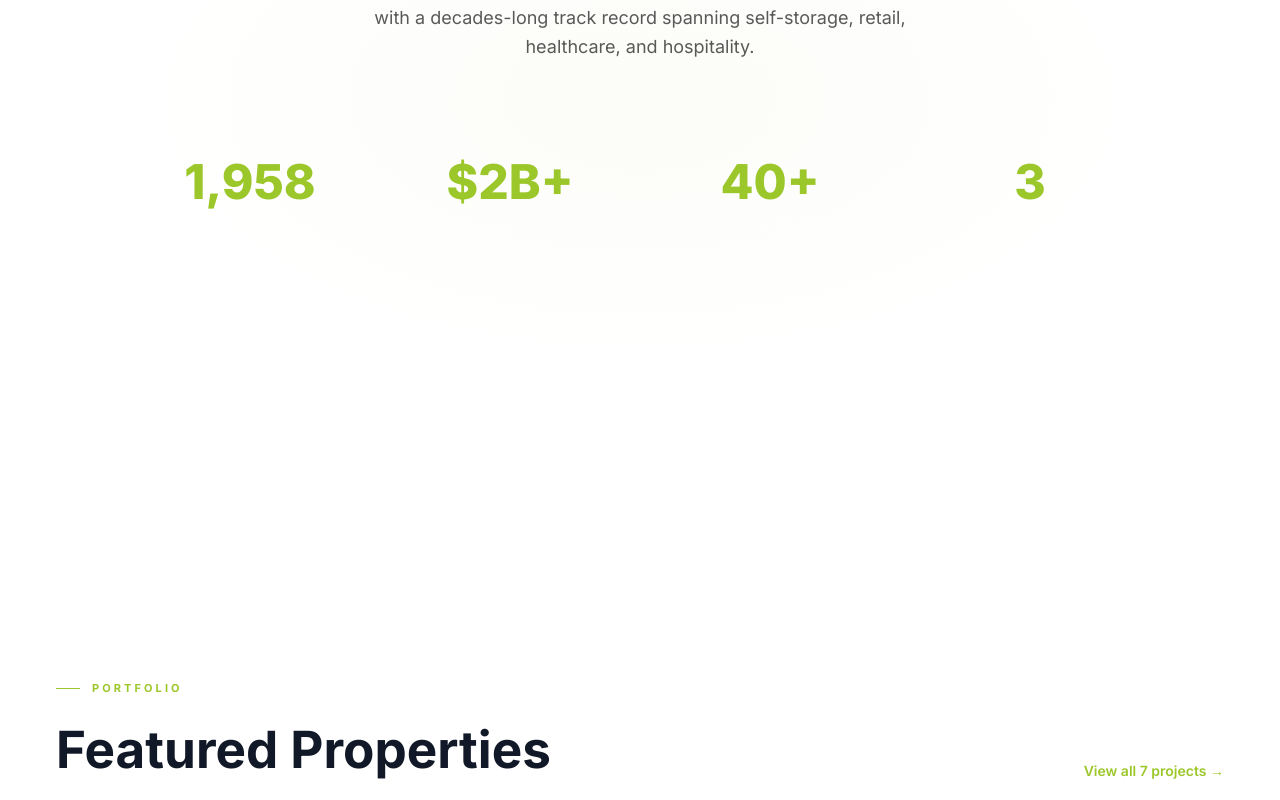
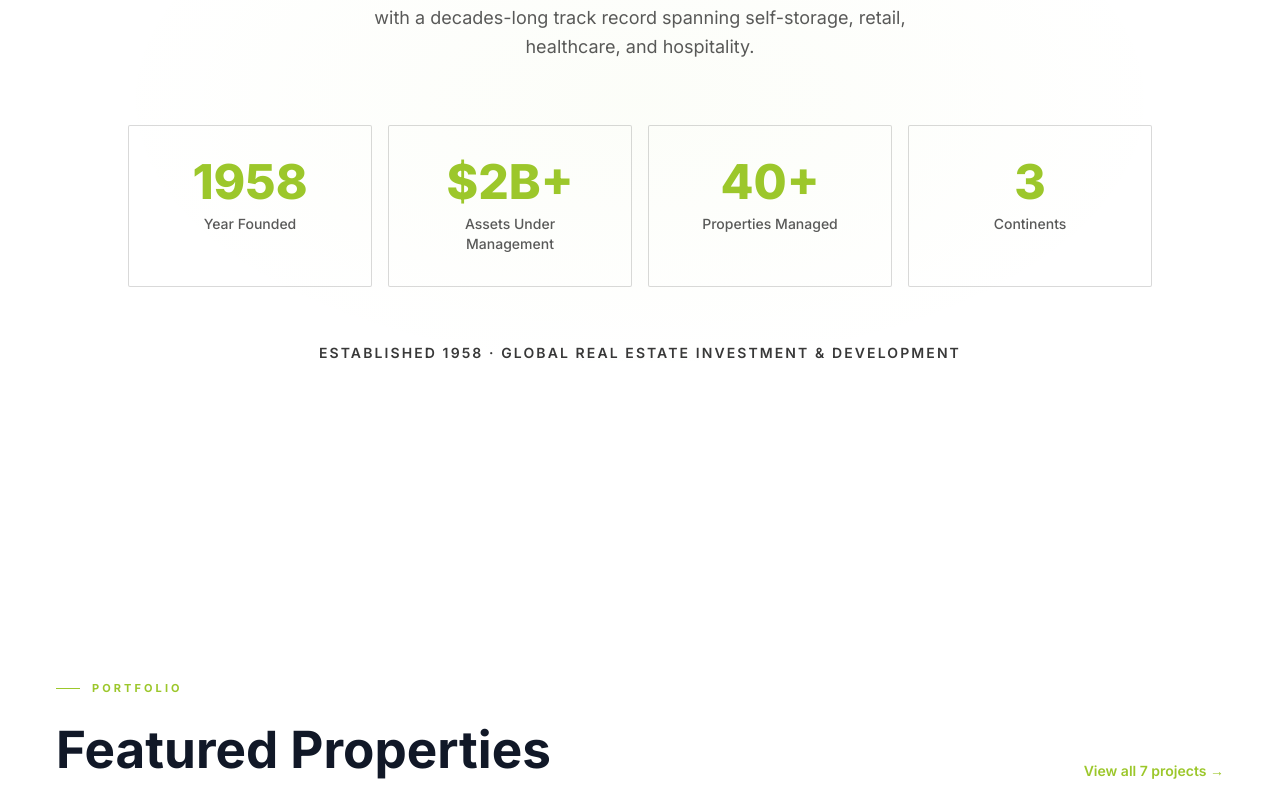
Before and after one commit to Vlow2k/GreensWebsite, a React (Vite) app: page / in a window 1280 px wide. Shown: the part 1100-1900 px from the top of the page. Built offline with nearby package versions, Linux system fonts and the light colour scheme.

Commit message:
feat: publish latest landing page updates

```diff
--- a/src/Features/LandingPage/LandingPage.jsx
+++ b/src/Features/LandingPage/LandingPage.jsx
@@ -150,7 +150,7 @@ function DotNav({ active, onDotClick }) {
           {/* Label */}
           <span
             className="text-[10px] font-semibold tracking-[0.18em] uppercase opacity-0 group-hover:opacity-100 transition-opacity duration-200 pointer-events-none select-none"
-            style={{ color: i === active ? BRAND : "rgba(255,255,255,0.4)" }}
+            style={{ color: i === active ? BRAND : "rgba(0,0,0,0.45)" }}
           >
             {label}
           </span>
@@ -162,7 +162,7 @@ function DotNav({ active, onDotClick }) {
             style={{
               width: i === active ? 22 : 6,
               height: 6,
-              background: i === active ? BRAND : "rgba(255,255,255,0.22)",
+              background: i === active ? BRAND : "rgba(0,0,0,0.22)",
             }}
           />
         </div>
@@ -174,7 +174,13 @@ function DotNav({ active, onDotClick }) {
 /* ─────────────────────────────────────────────────────────────
    UI ─ ANIMATED COUNTER
 ───────────────────────────────────────────────────────────── */
-function Counter({ to, prefix = "", suffix = "", duration = 1.6 }) {
+function Counter({
+  to,
+  prefix = "",
+  suffix = "",
+  duration = 1.6,
+  grouping = true,
+}) {
   const ref = useRef(null);
   const motionVal = useMotionValue(0);
   const inView = useInView(ref, { once: true, amount: 0.8 });
@@ -185,7 +191,12 @@ function Counter({ to, prefix = "", suffix = "", duration = 1.6 }) {
     const ctrl = animate(motionVal, to, {
       duration,
       ease: "easeOut",
-      onUpdate: (v) => setDisplay(Math.round(v).toLocaleString()),
+      onUpdate: (v) =>
+        setDisplay(
+          grouping
+            ? Math.round(v).toLocaleString("en-US")
+            : Math.round(v).toString()
+        ),
     });
     return ctrl.stop;
   }, [inView, to, duration, motionVal]);
@@ -220,10 +231,28 @@ function Eyebrow({ children }) {
    DATA
 ───────────────────────────────────────────────────────────── */
 const STATS = [
-  { prefix: "", value: 1958, suffix: "", label: "Year Founded" },
-  { prefix: "$", value: 2, suffix: "B+", label: "Assets Under Management" },
-  { prefix: "", value: 40, suffix: "+", label: "Properties Managed" },
-  { prefix: "", value: 3, suffix: "", label: "Continents" },
+  {
+    prefix: "",
+    value: 1958,
+    suffix: "",
+    label: "Year Founded",
+    grouping: false,
+  },
+  {
+    prefix: "$",
+    value: 2,
+    suffix: "B+",
+    label: "Assets Under Management",
+    grouping: true,
+  },
+  {
+    prefix: "",
+    value: 40,
+    suffix: "+",
+    label: "Properties Managed",
+    grouping: true,
+  },
+  { prefix: "", value: 3, suffix: "", label: "Continents", grouping: true },
 ];
 
 const FEATURED = [
@@ -312,6 +341,23 @@ const staggerItem = {
 };
 
 const T = { duration: 0.75, ease: [0.22, 1, 0.36, 1] };
+const CARD_HOVER = {
+  y: -7,
+  transition: { duration: 0.22, ease: [0.22, 1, 0.36, 1] },
+};
+const CARD_TAP = { scale: 0.995 };
+const FOOTER_STAGGER = {
+  hidden: {},
+  show: { transition: { staggerChildren: 0.12, delayChildren: 0.12 } },
+};
+const FOOTER_ITEM = {
+  hidden: { opacity: 0, y: 18 },
+  show: {
+    opacity: 1,
+    y: 0,
+    transition: { duration: 0.55, ease: [0.22, 1, 0.36, 1] },
+  },
+};
 
 /* ═══════════════════════════════════════════════════════════════
    LANDING PAGE
@@ -681,7 +727,7 @@ export default function LandingPage() {
                 className="rounded-sm p-8 text-center"
                 style={{
                   background: "rgba(255,255,255,0.025)",
-                  border: "1px solid rgba(255,255,255,0.06)",
+                  border: "1px solid rgba(0,0,0,0.15)",
                 }}
               >
                 <p
@@ -692,11 +738,16 @@ export default function LandingPage() {
                     lineHeight: 1,
                   }}
                 >
-                  <Counter to={s.value} prefix={s.prefix} suffix={s.suffix} />
+                  <Counter
+                    to={s.value}
+                    prefix={s.prefix}
+                    suffix={s.suffix}
+                    grouping={s.grouping ?? true}
+                  />
                 </p>
                 <p
                   className="text-sm font-medium"
-                  style={{ color: "rgba(255,255,255,0.38)" }}
+                  style={{ color: "rgba(0,0,0,0.65)" }}
                 >
                   {s.label}
                 </p>
@@ -708,10 +759,10 @@ export default function LandingPage() {
           <motion.p
             {...inViewFadeUp}
             transition={{ ...T, delay: 0.4 }}
-            className="text-center mt-14 text-sm tracking-[0.18em] uppercase"
-            style={{ color: "rgba(255,255,255,0.18)" }}
+            className="text-center mt-14 text-sm tracking-[0.15em] uppercase font-semibold"
+            style={{ color: "rgba(0,0,0,0.78)" }}
           >
-            910 S. El Camino Real, Suite #202 · San Clemente, CA · Est. 1958
+            Established 1958 · Global Real Estate Investment & Development
           </motion.p>
         </div>
       </section>
@@ -755,19 +806,23 @@ export default function LandingPage() {
               <motion.div
                 key={p.name + p.location}
                 {...staggerItem}
-                whileHover={{ y: -7, transition: { duration: 0.22 } }}
+                whileHover={CARD_HOVER}
+                whileTap={CARD_TAP}
                 className="rounded-sm p-7 flex flex-col gap-4 cursor-pointer group"
                 style={{
-                  background: "rgba(0,0,0,0.04)",
+                  background: "#ffffff",
                   border: "1px solid rgba(0,0,0,0.15)",
                 }}
                 onMouseEnter={(e) => {
                   e.currentTarget.style.borderColor = `${BRAND}40`;
-                  e.currentTarget.style.background = `${BRAND}08`;
+                  e.currentTarget.style.background = "#ffffff";
+                  e.currentTarget.style.boxShadow =
+                    "0 10px 24px rgba(0,0,0,0.06)";
                 }}
                 onMouseLeave={(e) => {
                   e.currentTarget.style.borderColor = "rgba(0,0,0,0.15)";
-                  e.currentTarget.style.background = "rgba(0,0,0,0.04)";
+                  e.currentTarget.style.background = "#ffffff";
+                  e.currentTarget.style.boxShadow = "none";
                 }}
               >
                 <div className="flex items-center justify-between">
@@ -798,7 +853,7 @@ export default function LandingPage() {
                 </p>
                 <div
                   className="flex items-center justify-end pt-3"
-                  style={{ borderTop: "1px solid rgba(255,255,255,0.05)" }}
+                  style={{ borderTop: "1px solid rgba(0,0,0,0.08)" }}
                 >
                   <span
                     className="text-xs font-bold transition-colors"
@@ -851,16 +906,18 @@ export default function LandingPage() {
               <motion.div
                 key={s.title}
                 {...staggerItem}
+                whileHover={CARD_HOVER}
+                whileTap={CARD_TAP}
                 className="p-7 rounded-sm flex flex-col gap-5"
                 style={{
                   background: "rgba(255,255,255,0.022)",
-                  border: "1px solid rgba(255,255,255,0.06)",
+                  border: "1px solid rgba(0,0,0,0.15)",
                 }}
                 onMouseEnter={(e) =>
                   (e.currentTarget.style.borderColor = `${BRAND}35`)
                 }
                 onMouseLeave={(e) =>
-                  (e.currentTarget.style.borderColor = "rgba(255,255,255,0.06)")
+                  (e.currentTarget.style.borderColor = "rgba(0,0,0,0.15)")
                 }
               >
                 <span
@@ -875,7 +932,7 @@ export default function LandingPage() {
                   </h3>
                   <p
                     className="text-sm leading-relaxed"
-                    style={{ color: "rgba(255,255,255,0.4)" }}
+                    style={{ color: "rgba(0,0,0,0.65)" }}
                   >
                     {s.desc}
                   </p>
@@ -913,7 +970,7 @@ export default function LandingPage() {
             </h2>
             <p
               className="mb-4 leading-relaxed"
-              style={{ color: "rgba(255,255,255,0.48)", lineHeight: 1.8 }}
+              style={{ color: "rgba(0,0,0,0.68)", lineHeight: 1.8 }}
             >
               Founded in 1958 and headquartered in San Clemente, California,
               Greens Global is a privately held real estate investment and
@@ -922,7 +979,7 @@ export default function LandingPage() {
             </p>
             <p
               className="mb-10 leading-relaxed"
-              style={{ color: "rgba(255,255,255,0.32)", lineHeight: 1.8 }}
+              style={{ color: "rgba(0,0,0,0.6)", lineHeight: 1.8 }}
             >
               Our integrated model combines institutional capital discipline
               with hands-on operational excellence — from site selection through
@@ -937,12 +994,14 @@ export default function LandingPage() {
                 { year: "2010s", event: "REIT Partnerships" },
                 { year: "2023", event: "Escondido Opens" },
               ].map((item, i) => (
-                <div
+                <motion.div
                   key={item.year}
                   className="p-4 rounded-sm"
+                  whileHover={CARD_HOVER}
+                  whileTap={CARD_TAP}
                   style={{
-                    background: "rgba(255,255,255,0.025)",
-                    border: "1px solid rgba(255,255,255,0.05)",
+                    background: "#ffffff",
+                    border: "1px solid rgba(0,0,0,0.12)",
                   }}
                 >
                   <p
@@ -951,13 +1010,10 @@ export default function LandingPage() {
                   >
                     {item.year}
                   </p>
-                  <p
-                    className="text-xs"
-                    style={{ color: "rgba(255,255,255,0.35)" }}
-                  >
+                  <p className="text-xs" style={{ color: "rgba(0,0,0,0.55)" }}>
                     {item.event}
                   </p>
-                </div>
+                </motion.div>
               ))}
             </div>
           </motion.div>
@@ -966,12 +1022,14 @@ export default function LandingPage() {
           <motion.div {...inViewFadeRight} transition={{ ...T, delay: 0.15 }}>
             <div className="grid grid-cols-2 gap-4 mb-6">
               {STATS.map((s) => (
-                <div
+                <motion.div
                   key={s.label}
                   className="p-7 rounded-sm text-center"
+                  whileHover={CARD_HOVER}
+                  whileTap={CARD_TAP}
                   style={{
-                    background: "rgba(255,255,255,0.025)",
-                    border: "1px solid rgba(255,255,255,0.06)",
+                    background: "#ffffff",
+                    border: "1px solid rgba(0,0,0,0.12)",
                   }}
                 >
                   <p
@@ -982,22 +1040,29 @@ export default function LandingPage() {
                       lineHeight: 1,
                     }}
                   >
-                    <Counter to={s.value} prefix={s.prefix} suffix={s.suffix} />
+                    <Counter
+                      to={s.value}
+                      prefix={s.prefix}
+                      suffix={s.suffix}
+                      grouping={s.grouping ?? true}
+                    />
                   </p>
                   <p
                     className="text-xs font-medium"
-                    style={{ color: "rgba(255,255,255,0.35)" }}
+                    style={{ color: "rgba(0,0,0,0.55)" }}
                   >
                     {s.label}
                   </p>
-                </div>
+                </motion.div>
               ))}
             </div>
 
-            <div
+            <motion.div
               className="p-7 rounded-sm"
+              whileHover={CARD_HOVER}
+              whileTap={CARD_TAP}
               style={{
-                background: `${BRAND}0e`,
+                background: "#ffffff",
                 border: `1px solid ${BRAND}25`,
               }}
             >
@@ -1006,14 +1071,14 @@ export default function LandingPage() {
                 style={{ color: "rgba(0,0,0,0.6)" }}
               >
                 <span className="font-bold text-gray-900">
-                  910 S. El Camino Real, Suite #202
+                  Investor & Partner Relations
                 </span>
                 <br />
-                San Clemente, CA 92672
+                Reach out to discuss opportunities
                 <br />
                 <span style={{ color: BRAND }}>+1 (949) 546-0560</span>
               </p>
-            </div>
+            </motion.div>
 
             <button
               onClick={() => scrollToSection(5)}
@@ -1098,24 +1163,52 @@ export default function LandingPage() {
                 +1 (949) 546-0560
               </a>
             </motion.div>
-            <motion.p
+            <motion.div
               {...inViewFadeUp}
               transition={{ ...T, delay: 0.45 }}
-              className="mt-10 text-xs tracking-widest uppercase"
-              style={{ color: "rgba(255,255,255,0.18)" }}
+              className="mt-10 mx-auto relative overflow-hidden rounded-sm px-5 py-3 border"
+              style={{
+                borderColor: "rgba(156,199,43,0.35)",
+                background: "#ffffff",
+              }}
             >
-              910 S. El Camino Real, Suite #202 · San Clemente, CA 92672
-            </motion.p>
+              <motion.span
+                aria-hidden
+                className="absolute inset-0 pointer-events-none"
+                style={{
+                  background:
+                    "linear-gradient(100deg, rgba(156,199,43,0) 10%, rgba(156,199,43,0.22) 50%, rgba(156,199,43,0) 90%)",
+                }}
+                animate={{ x: ["-130%", "130%"] }}
+                transition={{ duration: 3.1, ease: "linear", repeat: Infinity }}
+              />
+              <span
+                className="relative text-xs tracking-[0.16em] uppercase font-semibold"
+                style={{ color: "rgba(0,0,0,0.78)" }}
+              >
+                910 S. El Camino Real, Suite #202 · San Clemente, CA 92672
+              </span>
+            </motion.div>
           </div>
         </div>
 
         {/* Footer — pinned to bottom of this section */}
         <footer
           className="relative z-10 shrink-0 py-7"
-          style={{ borderTop: "1px solid rgba(255,255,255,0.05)" }}
+          style={{ borderTop: "1px solid rgba(0,0,0,0.08)" }}
         >
-          <div className="max-w-7xl mx-auto px-6 lg:px-12 flex flex-col sm:flex-row items-center justify-between gap-4">
-            <div className="flex items-center gap-3">
+          <motion.div
+            initial="hidden"
+            whileInView="show"
+            viewport={{ once: true, amount: 0.75 }}
+            variants={FOOTER_STAGGER}
+            className="max-w-7xl mx-auto px-6 lg:px-12 flex flex-col sm:flex-row items-center justify-between gap-4"
+          >
+            <motion.div
+              variants={FOOTER_ITEM}
+              whileHover={{ y: -2 }}
+              className="flex items-center gap-3"
+            >
               <div
                 className="w-7 h-7 rounded-sm flex items-center justify-center"
                 style={{ background: BRAND }}
@@ -1133,24 +1226,29 @@ export default function LandingPage() {
                   EST. 1958
                 </p>
               </div>
-            </div>
-            <p className="text-xs" style={{ color: "rgba(0,0,0,0.3)" }}>
+            </motion.div>
+            <motion.p
+              variants={FOOTER_ITEM}
+              className="text-xs"
+              style={{ color: "rgba(0,0,0,0.3)" }}
+            >
               © {new Date().getFullYear()} Greens Global, Inc. All Rights
               Reserved.
-            </p>
-            <div className="flex gap-5">
+            </motion.p>
+            <motion.div variants={FOOTER_ITEM} className="flex gap-5">
               {["Privacy Policy", "Employee Portal", "Careers"].map((item) => (
-                <a
+                <motion.a
                   key={item}
                   href="#"
                   className="text-xs hover:text-gray-900 transition-colors"
-                  style={{ color: "rgba(255,255,255,0.22)" }}
+                  style={{ color: "rgba(0,0,0,0.55)" }}
+                  whileHover={{ y: -2 }}
                 >
                   {item}
-                </a>
+                </motion.a>
               ))}
-            </div>
-          </div>
+            </motion.div>
+          </motion.div>
         </footer>
       </section>
     </main>
```
Also changed, not shown: package.json (+5 -2 lines), 1 other file (tests, documents, lock files or other folders).
